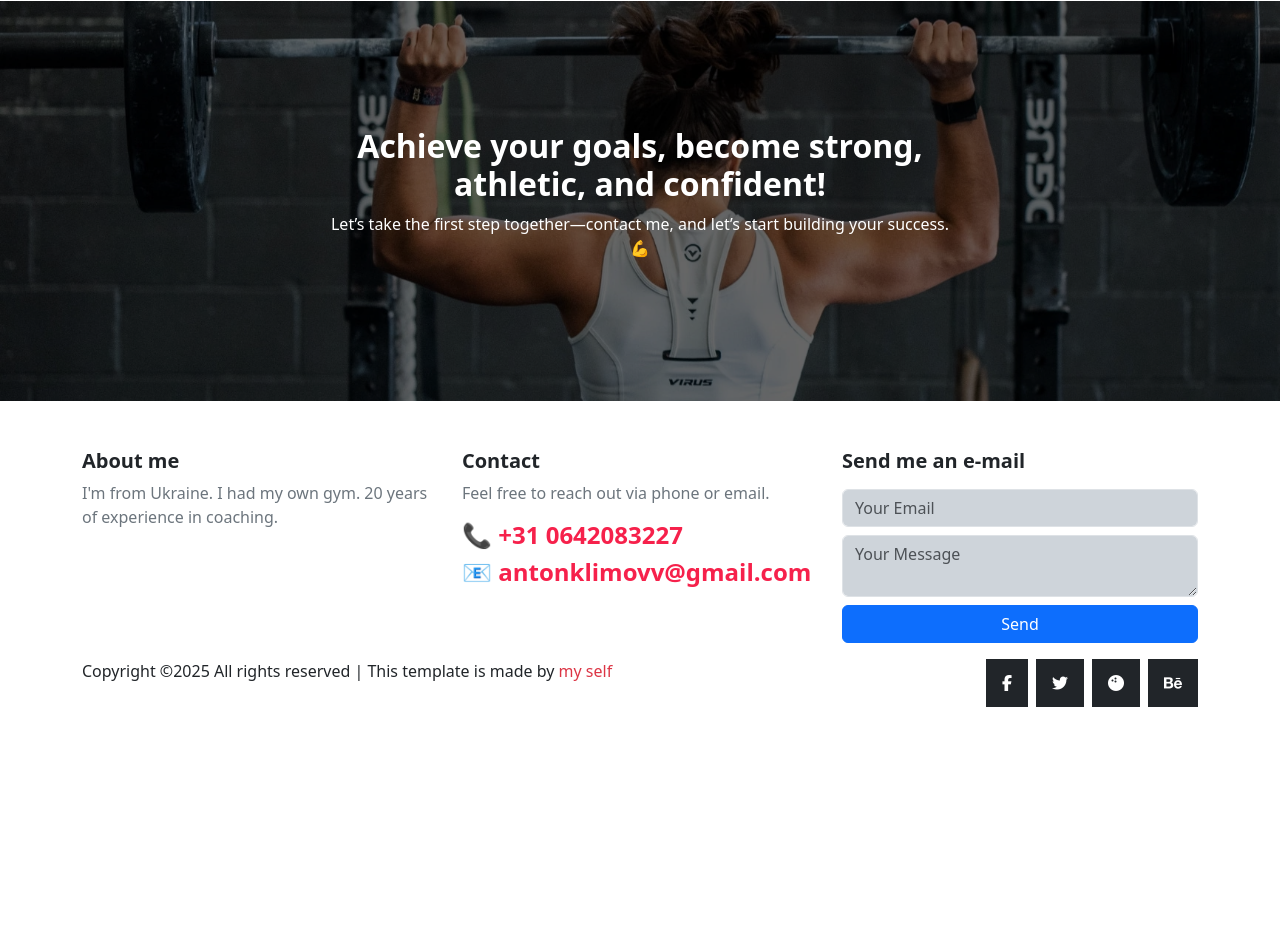
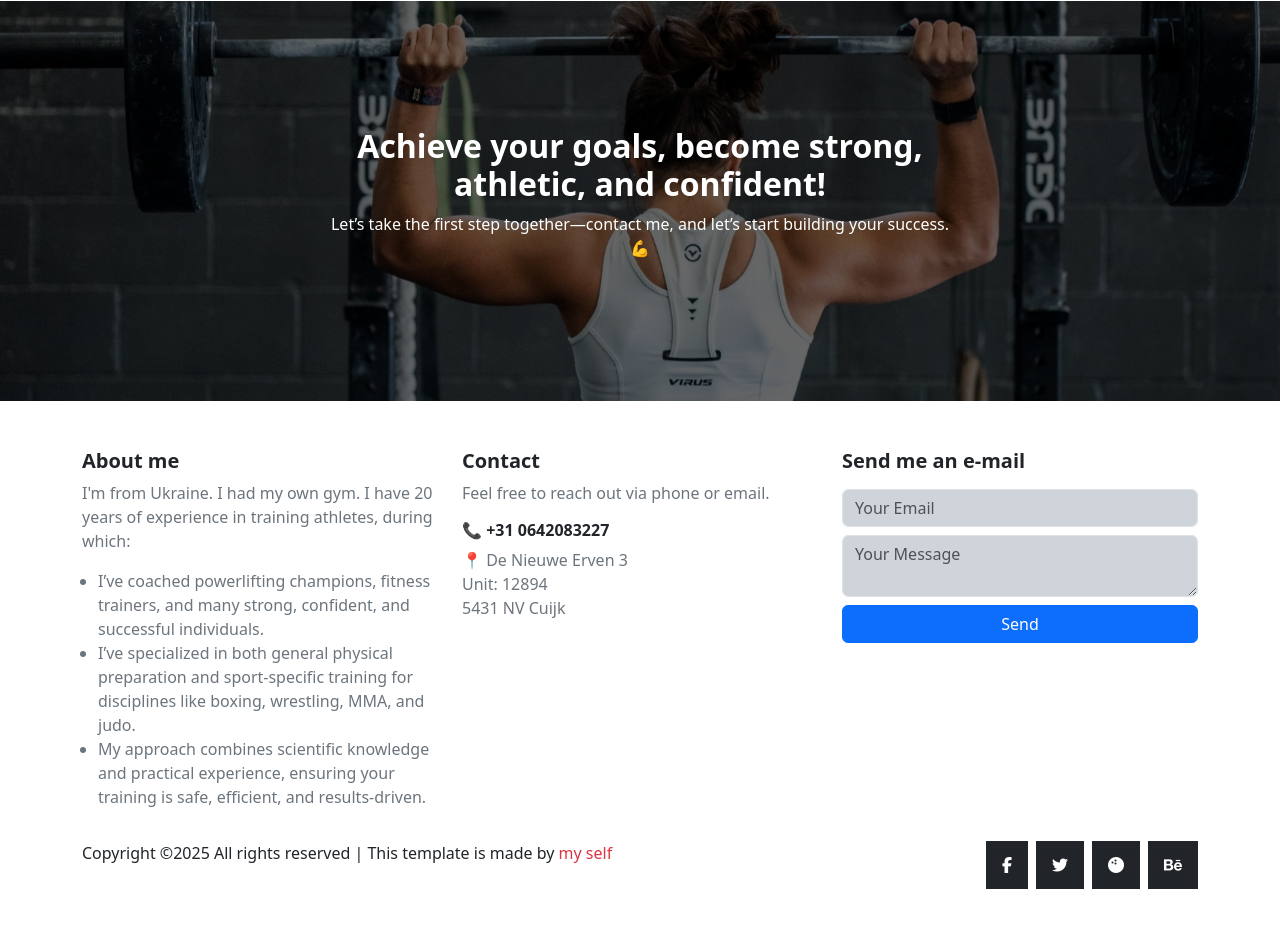
Before and after one commit to drPapus/overwinnen, a plain HTML site: page index.html in a window 1280 px wide. Shown: the part 6904-7831 px from the top of the page. Before the commit the page ends 7675 px from the top, so only its background shows below. Drawn offline with nearby package versions, Linux system fonts and the light colour scheme.

Commit message:
about me

```diff
--- a/index.html
+++ b/index.html
@@ -989,17 +989,25 @@
           <div class="col-lg-4 col-md-4 col-sm-6">
             <h5 class="fw-bold">About me</h5>
             <p class="text-secondary">
-              I'm from Ukraine. I had my own gym. 20 years of experience in coaching.
-
+              I'm from Ukraine. I had my own gym. I have 20 years of experience in training athletes, during which:
             </p>
+            <ul class="text-secondary ps-3">
+              <li>I’ve coached powerlifting champions, fitness trainers, and many strong, confident, and successful individuals.</li>
+              <li>I’ve specialized in both general physical preparation and sport-specific training for disciplines like boxing, wrestling, MMA, and judo.</li>
+              <li>My approach combines scientific knowledge and practical experience, ensuring your training is safe, efficient, and results-driven.</li>
+            </ul>
           </div>
           <div class="col-lg-4 col-md-4 col-sm-6">
             <h5 class="fw-bold">Contact</h5>
             <p class="text-secondary">
               Feel free to reach out via phone or email.
             </p>
-            <h4 class="fw-bold">📞 +31 0642083227</h4>
-            <h4 class="fw-bold">📧 antonklimovv@gmail.com</h4>
+            <h6 class="fw-bold">📞 +31 0642083227</h4>
+            <p class="text-secondary mt-2">
+              📍 De Nieuwe Erven 3<br>
+              Unit: 12894<br>
+              5431 NV Cuijk
+            </p>
           </div>
           <div class="col-lg-4 col-md-4 col-sm-6">
             <h5 class="fw-bold">Send me an e-mail</h5>
```
